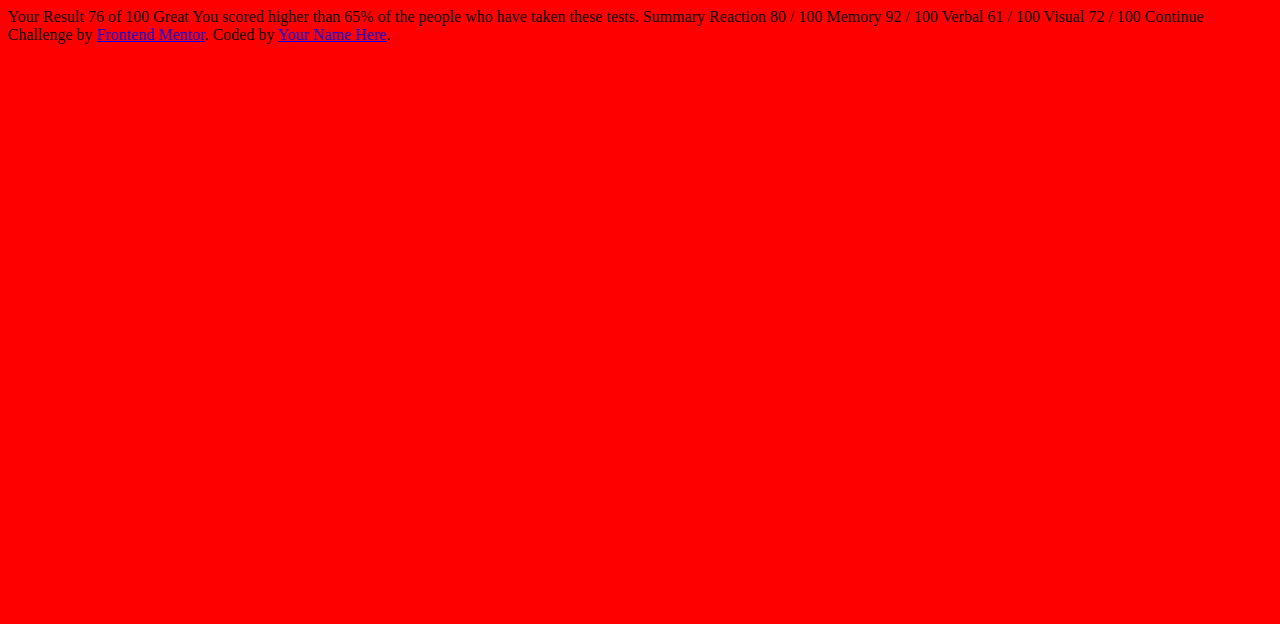
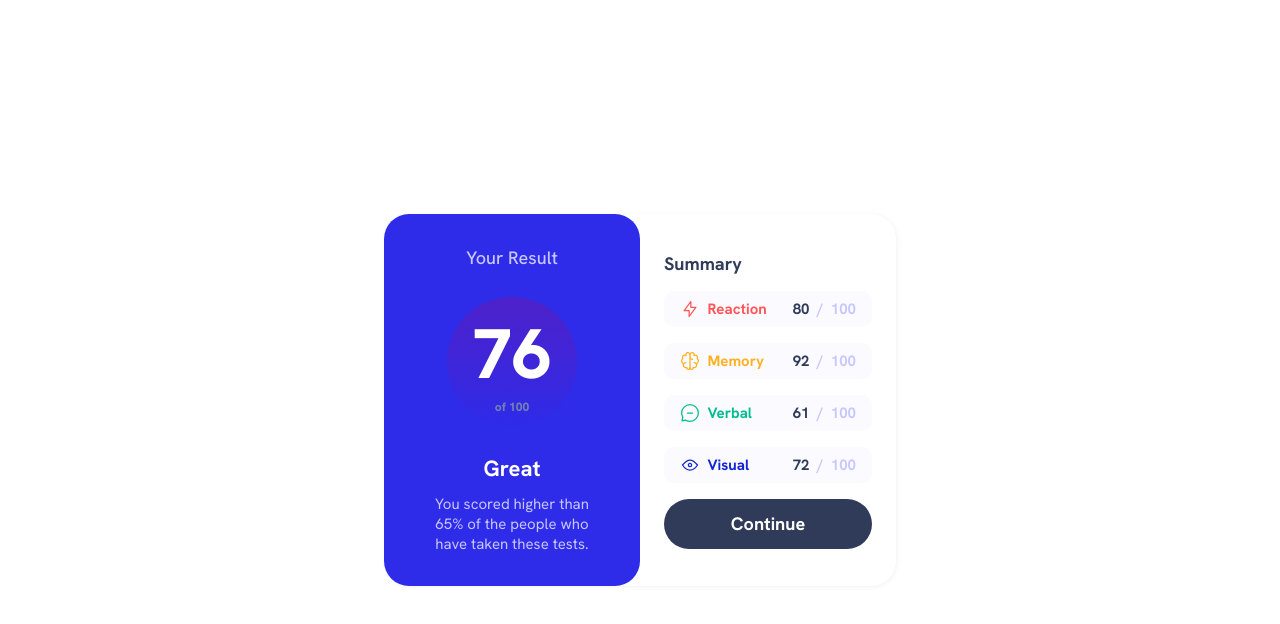
Before and after one commit to Orozimbo1/resultSummary_Component, a plain HTML site: page index.html in a window 1280 px wide. Drawn offline with Linux system fonts and the light colour scheme; a web font is replaced by a local one.

Commit message:
Projeto finalizado

```diff
--- a/index.html
+++ b/index.html
@@ -6,14 +6,37 @@
 
   <link rel="icon" type="image/png" sizes="32x32" href="./assets/images/favicon-32x32.png">
 
-  <title>Frontend Mentor | Results summary component</title>
+  <title>Results summary component</title>
 
   <!-- CSS -->
   <link rel="stylesheet" href="style.css">
+
+  <link rel="preconnect" href="https://fonts.googleapis.com">
+  <link rel="preconnect" href="https://fonts.gstatic.com" crossorigin>
+  <link href="https: //fonts.googleapis.com/css2?family= Hanken+ Grotesk :wght@500;700;800 & display=swap" rel="stylesheet">
 </head>
 <body>
+  <section class="card">
+    <section class="result">
+      <h3>Your Result</h3>
+      <div>
+        <h1>76</h1>
+        <p>of 100</p>
+      </div>
+      <h2>Great</h2>
+      <p>You scored higher than 65% of the people who have taken these tests.</p>
+    </section>
+    <section class="resume">
+      <h3>Summary</h3>
+      <div>
+        <ul>
+        </ul>
+      </div>
+      <button>Continue</button>
+    </section>
+  </section>
 
-  Your Result
+  <!-- Your Result
   76
   of 100
 
@@ -34,12 +57,12 @@
   Visual
   72 / 100
 
-  Continue
+  Continue -->
 
-  <div class="attribution">
+  <!-- <div class="attribution">
     Challenge by <a href="https://www.frontendmentor.io?ref=challenge" target="_blank">Frontend Mentor</a>.
     Coded by <a href="#">Your Name Here</a>.
-  </div>
+  </div> -->
 
   <script src="index.js"></script>
 </body>
--- a/index.js
+++ b/index.js
@@ -1 +1,21 @@
-console.log('oi')
+const ul = document.querySelector('ul')
+
+fetch('data.json').then(res => {
+  res.json().then(data => {
+    data.map(el => {
+      ul.innerHTML += `
+        <li class='data'>
+          <div>
+            <img src='./assets/images/icon-${el.category.toLowerCase()}.svg' alt='${el.category}'/>
+            <p class='${el.category.toLowerCase()}'>${el.category}</p>
+          </div>
+          <div>
+            <p class='pointing'>${el.score}</p>
+            <p>/</p>
+            <p>100</p>
+          </div>
+        </li>
+      `
+    })
+  })
+}). catch(e => console.log(e))
--- a/style.css
+++ b/style.css
@@ -1,3 +1,167 @@
-body {
-  background-color: red;
+@font-face {
+  font-family: 'Hanken Grotesk';
+  src: url('./assets/fonts/HankenGrotesk-VariableFont_wght.ttf');
 }
+
+* {
+  padding: 0;
+  margin: 0;
+  box-sizing: border-box;
+  font-family: 'Hanken Grotesk';
+}
+
+p {
+  font-size: 15px;
+  color: hsl(241, 100%, 89%);
+  width: 70%;
+  margin: 0 auto;
+}
+
+h3 {
+  font-size: 18px;
+  font-weight: 500;
+}
+
+.result {
+  text-align: center;
+  padding: 1.5em;
+  background-color: hsl(241, 81%, 54%);
+  border-bottom-left-radius: 25px;
+  border-bottom-right-radius: 25px;
+}
+
+.result h3 {
+  color: hsl(241, 100%, 89%);
+}
+
+.result h2 {
+  color: hsl(0, 0%, 100%);
+  font-size: 22px;
+  font-weight: 700;
+  margin-bottom: .5em;
+}
+
+.result div {
+  display: flex;
+  flex-direction: column;
+  justify-content: center;
+  margin: .8em auto;
+  width: 100px;
+  height: 100px;
+  border-radius: 50%;
+  background-image: linear-gradient(to bottom, hsla(256, 72%, 46%, 1), hsl(241, 81%, 54%))
+
+}
+.result div h1 {
+  /* padding: .5em 0 .1em; */
+  color: hsl(0, 0%, 100%);
+  font-size: 45px;
+  font-weight: 800;
+}
+.result div p {
+  font-size: 12px;
+  color: hsl(224, 30%, 57%);
+  font-weight: 800;
+}
+
+.resume {
+  padding: 1.5em;
+}
+
+.resume h3 {
+  color: hsl(224, 30%, 27%);
+  font-weight: 700;
+}
+
+.data {
+  padding: .5em 1em;
+  margin: 1em 0;
+  display: flex;
+  align-items: center;
+  justify-content: space-between;
+  background-color: hsla(241, 100%, 99%);
+  border-radius: 10px;
+  font-weight: 700;
+}
+
+.data div {
+  display: flex;
+  align-items: center;
+}
+
+.data div p {
+  margin-left: .5em;
+}
+
+.reaction {
+  color: hsl(0, 100%, 67%);
+}
+
+.memory {
+  color: hsl(39, 100%, 56%);
+}
+
+.verbal {
+  color: hsl(166, 100%, 37%);
+}
+
+.visual {
+  color: hsl(234, 85%, 45%);
+}
+
+.data div .pointing {
+  color: hsl(224, 30%, 27%);
+}
+
+button {
+  height: 50px;
+  color: hsl(0, 0%, 100%);
+  background-color: hsl(224, 30%, 27%);
+  border: none;
+  width: 100%;
+  border-radius: 25px;
+  font-size: 18px;
+  font-weight: 700;
+}
+
+@media screen and (min-width: 376px) {
+  body {
+    height: 100vh;
+    display: flex;
+    justify-content: center;
+    align-items: center;
+  }
+
+  section {
+    width: 20vw;
+  }
+
+  .result {
+    border-radius: 25px;
+    padding: 2em 0;
+  }
+
+  .result div {
+    height: 130px;
+    width: 130px;
+    margin: 1.7em auto;
+  }
+
+  .result div h1 {
+    font-size: 70px;
+  }
+
+  .card {
+    height: auto;
+    width: auto;
+    display: flex;
+    justify-content: center;
+    align-items: center;
+    border-radius: 25px;
+    box-shadow: 1px 1px 5px rgba(0, 0, 0, 0.055);
+  }
+
+  p {
+    width: 70%;
+  }
+}
```
Also changed, not shown: data.json (line endings or trailing spaces).
